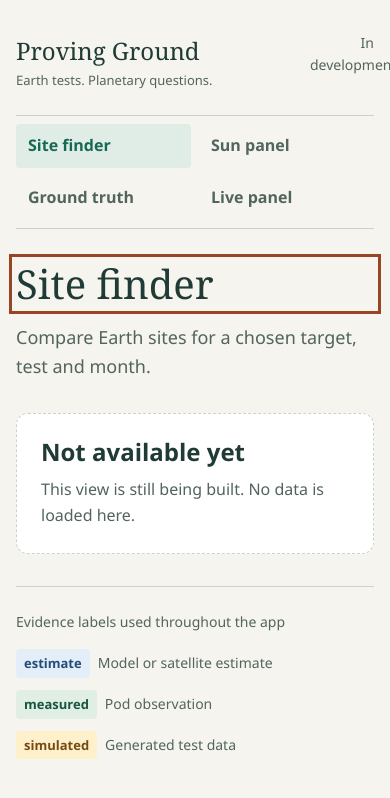
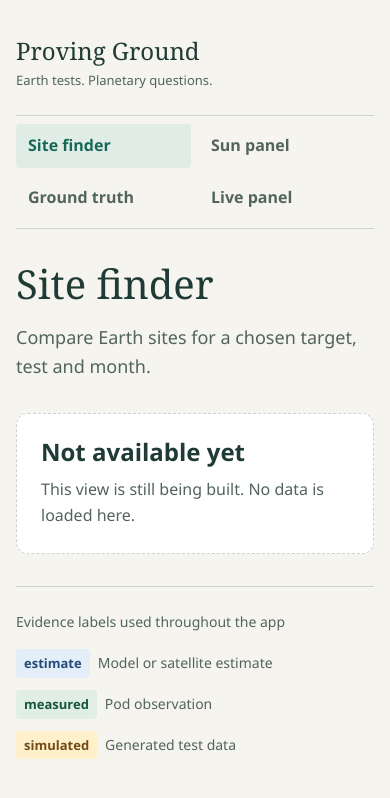
Before and after one commit to SalihAwesome/Nasa, a React (Vite) app in the folder app/: page / in a window 390 px wide. Shown: the top 798 px of the page. Built offline with nearby package versions, Linux system fonts and the light colour scheme.

Commit message:
U28: preserve initial keyboard navigation and prevent mobile overflow

```diff
--- a/app/src/App.tsx
+++ b/app/src/App.tsx
@@ -1,4 +1,4 @@
-import { useEffect, useSyncExternalStore } from 'react'
+import { useEffect, useRef, useSyncExternalStore } from 'react'
 import './styles/tokens.css'
 import './styles/shell.css'
 
@@ -41,10 +41,14 @@ function App() {
   const hash = useSyncExternalStore(subscribe, readHash, readHash)
   const route = resolveView(hash)
   const view = route === 'missing' ? null : views[route]
+  const previousHash = useRef(hash)
 
   useEffect(() => {
     document.title = `${view?.heading ?? 'Page not found'} · Proving Ground`
-    document.getElementById('view-heading')?.focus()
+    if (previousHash.current !== hash) {
+      previousHash.current = hash
+      document.getElementById('view-heading')?.focus()
+    }
   }, [hash, view])
 
   return (
@@ -55,7 +59,6 @@ function App() {
       }}>Skip to content</a>
       <header className="app-header">
         <a className="brand" href="#/map">Proving Ground<span>Earth tests. Planetary questions.</span></a>
-        <span className="shell-status">In development</span>
       </header>
       <nav className="app-nav" aria-label="Main navigation">
         {navigation.map(item => <a key={item.key} href={item.href}
--- a/app/src/styles/shell.css
+++ b/app/src/styles/shell.css
@@ -9,7 +9,6 @@ a:hover { text-decoration-thickness: var(--border-width); color: var(--color-tex
 .app-header { display: flex; justify-content: space-between; align-items: center; gap: var(--space-6); padding-bottom: var(--space-8); }
 .brand { color: var(--color-text); font-family: var(--font-heading); font-size: var(--text-title); text-decoration: none; }
 .brand span { display: block; font-family: var(--font-body); font-size: var(--text-small); color: var(--color-muted); }
-.shell-status { font-size: var(--text-label); color: var(--color-muted); }
 .app-nav { display: flex; flex-wrap: wrap; gap: var(--space-2); padding-block: var(--space-2); border-block: var(--border-width) solid var(--color-border); }
 .app-nav a { display: flex; align-items: center; min-height: var(--control-min); padding: var(--space-2) var(--space-4); border-radius: var(--radius-small); color: var(--color-muted); text-decoration: none; font-weight: var(--weight-medium); }
 .app-nav a[aria-current='page'], .app-nav a:hover { color: var(--color-accent); background: var(--color-accent-soft); }
@@ -33,7 +32,6 @@ p { margin: 0; max-width: var(--reading-max); }
 @media (max-width: 40rem) {
   .app-shell { padding: var(--space-4); }
   .app-header { align-items: start; padding-block: var(--space-4) var(--space-6); }
-  .shell-status { max-width: 8ch; text-align: right; }
   .app-nav { display: grid; grid-template-columns: repeat(2, minmax(0, 1fr)); }
   .app-nav a { padding-inline: var(--space-3); }
   main { padding-block: var(--space-8); }
```
